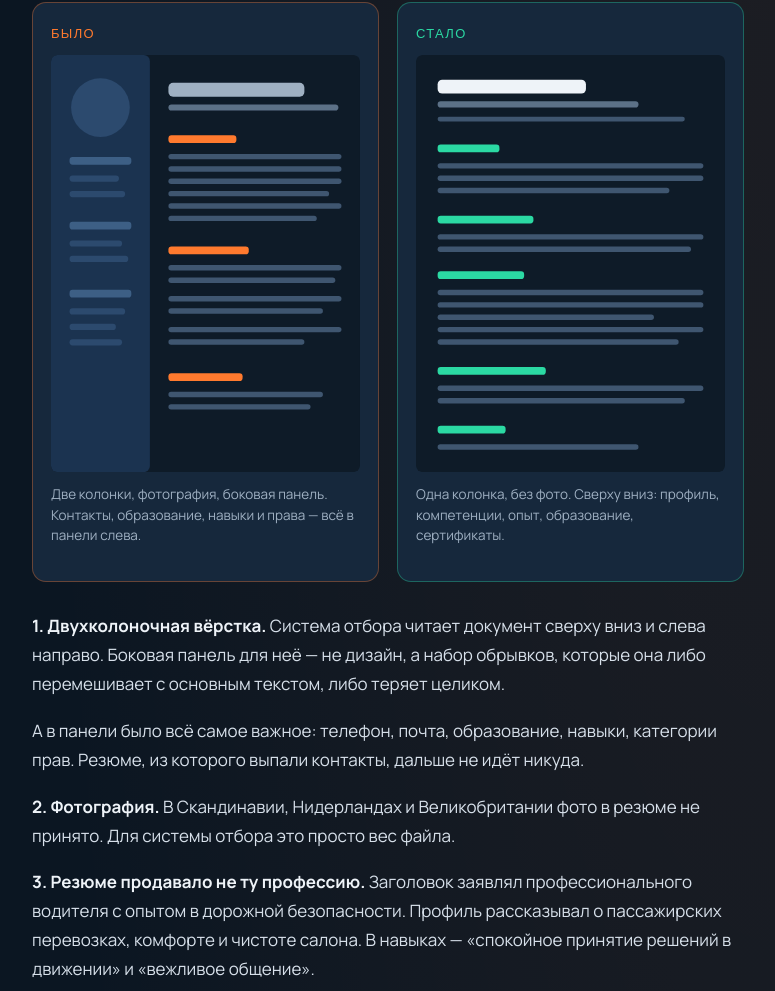
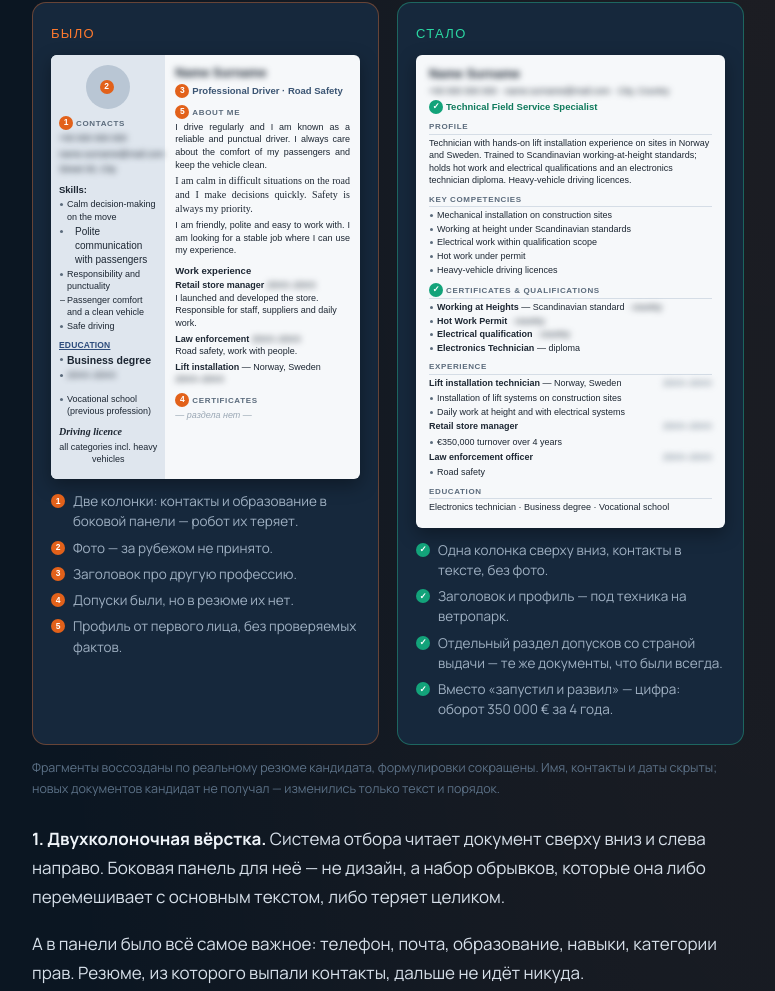
Before and after one commit to FIFOroute/fiforoute, a plain HTML site: page blog/primer-rezume-vetroenergetika.html in a window 1280 px wide. Shown: the part 1555-2546 px from the top of the page, without its empty margins (252-1027 px from the left). Drawn offline with nearby package versions, Linux system fonts and the light colour scheme.

Commit message:
Blogs: reālistiski CV fragmenti «Было / Стало» shēmu vietā
Co-Authored-By: Claude Opus 5.5 <noreply@anthropic.com>

```diff
--- a/blog/primer-rezume-vetroenergetika.html
+++ b/blog/primer-rezume-vetroenergetika.html
@@ -113,8 +113,45 @@
   .cv-panel.bad .cap{color:var(--orange);}
   .cv-panel.good .cap{color:var(--green);}
   .cv-panel svg{width:100%;height:auto;display:block;border-radius:6px;}
+  .cv-sheet{background:#f6f8fa;color:#1d2733;border-radius:6px;font-family:Arial,Helvetica,sans-serif;font-size:9px;line-height:1.4;overflow:hidden;position:relative;box-shadow:0 6px 18px rgba(0,0,0,.35);}
+  .cv-sheet .hid{filter:blur(3px);user-select:none;}
+  .cv-sheet h4{font-size:8px;letter-spacing:.08em;text-transform:uppercase;margin:7px 0 2px;color:#5b6b7c;font-family:Arial,sans-serif;font-weight:700;}
+  article .cv-sheet p{margin:0 0 3px;font-size:9px;line-height:1.4;color:#1d2733;}
+  article .cv-sheet ul{margin:0 0 2px;padding-left:0;}
+  article .cv-sheet ul li{margin:0 0 1px;padding-left:8px;font-size:9px;color:#1d2733;line-height:1.4;}
+  article .cv-sheet ul li::before{content:"";left:1px;top:5px;width:3px;height:3px;background:#5b6b7c;}
+  .cv-two{display:grid;grid-template-columns:37% 1fr;}
+  .cv-side{background:#dfe6ee;padding:10px 8px;}
+  .cv-main{padding:10px 10px;}
+  .cv-photo{width:44px;height:44px;border-radius:50%;background:#b9c6d4;margin:0 auto 6px;display:flex;align-items:center;justify-content:center;}
+  .cv-sheet .cv-name{font-size:12.5px;font-weight:700;margin:0 0 1px;}
+  .cv-sheet .cv-title{font-size:9.5px;font-weight:700;color:#3b5573;margin-bottom:4px;}
+  .cv-one{padding:11px 13px;}
+  .cv-one .cv-title{color:#0f7a5c;}
+  .cv-one h4{border-bottom:1px solid #d5dde6;padding-bottom:1px;}
+  .cv-row{display:flex;justify-content:space-between;gap:6px;}
+  .cv-row span{color:#5b6b7c;white-space:nowrap;}
+  /* «Было» — amatiera formatējums: dažādi virsraksti, fonti, atkāpes */
+  .bad .h-a{font-size:9.5px;letter-spacing:0;text-transform:none;color:#1d2733;}
+  .bad .h-b{text-decoration:underline;letter-spacing:.02em;color:#2d4c7c;font-size:8.5px;}
+  .bad .h-c{font-family:'Times New Roman',serif;font-size:10px;text-transform:none;letter-spacing:0;color:#1d2733;font-style:italic;}
+  article .bad .cv-sheet ul li.off{padding-left:16px;font-size:10px;}
+  article .bad .cv-sheet ul li.dash::before{content:"–";background:none;width:auto;height:auto;top:0;left:1px;color:#1d2733;}
+  article .bad .cv-sheet ul li.big{font-size:10.5px;font-weight:700;}
+  .bad .serif{font-family:'Times New Roman',serif;font-size:10px !important;}
+  .bad .just{text-align:justify;}
+  .bad .gap{height:9px;}
+  .bad .center{text-align:center;}
+  .mk{display:inline-flex;align-items:center;justify-content:center;width:14px;height:14px;border-radius:50%;font-size:8.5px;font-weight:700;color:#fff;vertical-align:1px;margin-right:3px;font-family:Arial,sans-serif;text-transform:none;text-decoration:none;letter-spacing:0;font-style:normal;}
+  .bad .mk{background:#e2611a;}
+  .good .mk{background:#13a37a;}
+  article .cv-legend{list-style:none;padding:0;margin:12px 0 0;}
+  article .cv-legend li{margin-bottom:6px;padding-left:22px;font-size:13.5px;color:var(--slate-light);line-height:1.5;}
+  article .cv-legend li::before{display:none;}
+  .cv-legend .mk{position:absolute;left:0;top:3px;}
+  .cv-src{font-size:12.5px;color:var(--slate);margin:-18px 0 26px;}
   .cv-panel .note{font-size:13.5px;color:var(--slate-light);margin-top:12px;line-height:1.5;}
-  @media(max-width:560px){ .cv-compare{grid-template-columns:1fr;} }
+  @media(max-width:760px){ .cv-compare{grid-template-columns:1fr;} }
 
   .faq{margin:44px 0 0;}
   .faq h2{margin-bottom:20px;}
@@ -293,71 +330,100 @@ y=l.getElementsByTagName(r)[0];y.parentNode.insertBefore(t,y);
     <div class="cv-compare">
       <div class="cv-panel bad">
         <div class="cap">Было</div>
-        <svg viewBox="0 0 200 270" role="img" aria-label="Схема резюме в две колонки с фотографией и боковой панелью">
-        <rect x="0" y="0" width="200" height="270" rx="4" fill="#0e1b28"/>
-        <rect x="0" y="0" width="64" height="270" rx="4" fill="#1b3350"/>
-        <circle cx="32" cy="34" r="19" fill="#2c4a6e"/>
-        <rect x="12" y="66" width="40" height="5" rx="2" fill="#3d5f85"/>
-        <rect x="12" y="78" width="32" height="4" rx="2" fill="#2c4a6e"/>
-        <rect x="12" y="88" width="36" height="4" rx="2" fill="#2c4a6e"/>
-        <rect x="12" y="108" width="40" height="5" rx="2" fill="#3d5f85"/>
-        <rect x="12" y="120" width="34" height="4" rx="2" fill="#2c4a6e"/>
-        <rect x="12" y="130" width="38" height="4" rx="2" fill="#2c4a6e"/>
-        <rect x="12" y="152" width="40" height="5" rx="2" fill="#3d5f85"/>
-        <rect x="12" y="164" width="36" height="4" rx="2" fill="#2c4a6e"/>
-        <rect x="12" y="174" width="30" height="4" rx="2" fill="#2c4a6e"/>
-        <rect x="12" y="184" width="34" height="4" rx="2" fill="#2c4a6e"/>
-        <rect x="76" y="18" width="88" height="9" rx="3" fill="#9fb0c2"/>
-        <rect x="76" y="32" width="110" height="4" rx="2" fill="#5c7187"/>
-        <rect x="76" y="52" width="44" height="5" rx="2" fill="#ff7a2e"/>
-        <rect x="76" y="64" width="112" height="3.5" rx="1.75" fill="#3f5670"/>
-        <rect x="76" y="72" width="112" height="3.5" rx="1.75" fill="#3f5670"/>
-        <rect x="76" y="80" width="112" height="3.5" rx="1.75" fill="#3f5670"/>
-        <rect x="76" y="88" width="104" height="3.5" rx="1.75" fill="#3f5670"/>
-        <rect x="76" y="96" width="112" height="3.5" rx="1.75" fill="#3f5670"/>
-        <rect x="76" y="104" width="96" height="3.5" rx="1.75" fill="#3f5670"/>
-        <rect x="76" y="124" width="52" height="5" rx="2" fill="#ff7a2e"/>
-        <rect x="76" y="136" width="112" height="3.5" rx="1.75" fill="#3f5670"/>
-        <rect x="76" y="144" width="108" height="3.5" rx="1.75" fill="#3f5670"/>
-        <rect x="76" y="156" width="112" height="3.5" rx="1.75" fill="#3f5670"/>
-        <rect x="76" y="164" width="100" height="3.5" rx="1.75" fill="#3f5670"/>
-        <rect x="76" y="176" width="112" height="3.5" rx="1.75" fill="#3f5670"/>
-        <rect x="76" y="184" width="88" height="3.5" rx="1.75" fill="#3f5670"/>
-        <rect x="76" y="206" width="48" height="5" rx="2" fill="#ff7a2e"/>
-        <rect x="76" y="218" width="100" height="3.5" rx="1.75" fill="#3f5670"/>
-        <rect x="76" y="226" width="92" height="3.5" rx="1.75" fill="#3f5670"/>
-      </svg>
-        <p class="note">Две колонки, фотография, боковая панель. Контакты, образование, навыки и права — всё в панели слева.</p>
+        <div class="cv-sheet" role="img" aria-label="Фрагмент первой версии резюме: две колонки, фото, разный формат разделов, заголовок про профессию водителя, допусков нет">
+          <div class="cv-two">
+            <div class="cv-side">
+              <div class="cv-photo"><span class="mk">2</span></div>
+              <h4><span class="mk">1</span>CONTACTS</h4>
+              <p class="hid">+00 000 000 000</p>
+              <p class="hid">name.surname@mail.com</p>
+              <p class="hid">Street 00, City</p>
+              <h4 class="h-a">Skills:</h4>
+              <ul>
+                <li>Calm decision-making on the move</li>
+                <li class="off">Polite communication with passengers</li>
+                <li>Responsibility and punctuality</li>
+                <li class="dash">Passenger comfort and a clean vehicle</li>
+                <li>Safe driving</li>
+              </ul>
+              <h4 class="h-b">EDUCATION</h4>
+              <ul>
+                <li class="big">Business degree</li>
+                <li><span class="hid">20XX–20XX</span></li>
+              </ul>
+              <div class="gap"></div>
+              <ul><li>Vocational school (previous profession)</li></ul>
+              <h4 class="h-c">Driving licence</h4>
+              <p class="center">all categories incl. heavy vehicles</p>
+            </div>
+            <div class="cv-main">
+              <p class="cv-name hid">Name Surname</p>
+              <p class="cv-title"><span class="mk">3</span>Professional Driver · Road Safety</p>
+              <h4><span class="mk">5</span>About me</h4>
+              <p class="just">I drive regularly and I am known as a reliable and punctual driver. I always care about the comfort of my passengers and keep the vehicle clean.</p>
+              <p class="just serif">I am calm in difficult situations on the road and I make decisions quickly. Safety is always my priority.</p>
+              <p class="just">I am friendly, polite and easy to work with. I am looking for a stable job where I can use my experience.</p>
+              <h4 class="h-a">Work experience</h4>
+              <p><b>Retail store manager</b> <span class="hid">20XX–20XX</span><br>I launched and developed the store. Responsible for staff, suppliers and daily work.</p>
+              <p><b>Law enforcement</b> <span class="hid">20XX–20XX</span><br>Road safety, work with people.</p>
+              <p><b>Lift installation</b> — Norway, Sweden <span class="hid">20XX–20XX</span></p>
+              <h4><span class="mk">4</span>Certificates</h4>
+              <p style="color:#9aa7b4;font-style:italic;">— раздела нет —</p>
+            </div>
+          </div>
+        </div>
+        <ul class="cv-legend">
+          <li><span class="mk">1</span>Две колонки: контакты и образование в боковой панели — робот их теряет.</li>
+          <li><span class="mk">2</span>Фото — за рубежом не принято.</li>
+          <li><span class="mk">3</span>Заголовок про другую профессию.</li>
+          <li><span class="mk">4</span>Допуски были, но в резюме их нет.</li>
+          <li><span class="mk">5</span>Профиль от первого лица, без проверяемых фактов.</li>
+        </ul>
       </div>
       <div class="cv-panel good">
         <div class="cap">Стало</div>
-        <svg viewBox="0 0 200 270" role="img" aria-label="Схема резюме в одну колонку без фотографии">
-        <rect x="0" y="0" width="200" height="270" rx="4" fill="#0e1b28"/>
-        <rect x="14" y="16" width="96" height="9" rx="3" fill="#eef3f8"/>
-        <rect x="14" y="30" width="130" height="4" rx="2" fill="#5c7187"/>
-        <rect x="14" y="40" width="160" height="3" rx="1.5" fill="#3f5670"/>
-        <rect x="14" y="58" width="40" height="5" rx="2" fill="#2bd9a3"/>
-        <rect x="14" y="70" width="172" height="3.5" rx="1.75" fill="#3f5670"/>
-        <rect x="14" y="78" width="172" height="3.5" rx="1.75" fill="#3f5670"/>
-        <rect x="14" y="86" width="150" height="3.5" rx="1.75" fill="#3f5670"/>
-        <rect x="14" y="104" width="62" height="5" rx="2" fill="#2bd9a3"/>
-        <rect x="14" y="116" width="172" height="3.5" rx="1.75" fill="#3f5670"/>
-        <rect x="14" y="124" width="164" height="3.5" rx="1.75" fill="#3f5670"/>
-        <rect x="14" y="140" width="56" height="5" rx="2" fill="#2bd9a3"/>
-        <rect x="14" y="152" width="172" height="3.5" rx="1.75" fill="#3f5670"/>
-        <rect x="14" y="160" width="172" height="3.5" rx="1.75" fill="#3f5670"/>
-        <rect x="14" y="168" width="140" height="3.5" rx="1.75" fill="#3f5670"/>
-        <rect x="14" y="176" width="172" height="3.5" rx="1.75" fill="#3f5670"/>
-        <rect x="14" y="184" width="156" height="3.5" rx="1.75" fill="#3f5670"/>
-        <rect x="14" y="202" width="70" height="5" rx="2" fill="#2bd9a3"/>
-        <rect x="14" y="214" width="172" height="3.5" rx="1.75" fill="#3f5670"/>
-        <rect x="14" y="222" width="160" height="3.5" rx="1.75" fill="#3f5670"/>
-        <rect x="14" y="240" width="44" height="5" rx="2" fill="#2bd9a3"/>
-        <rect x="14" y="252" width="130" height="3.5" rx="1.75" fill="#3f5670"/>
-      </svg>
-        <p class="note">Одна колонка, без фото. Сверху вниз: профиль, компетенции, опыт, образование, сертификаты.</p>
+        <div class="cv-sheet" role="img" aria-label="Фрагмент новой версии резюме: одна колонка, без фото, заголовок под полевые технические работы, раздел допусков">
+          <div class="cv-one">
+            <p class="cv-name hid">Name Surname</p>
+            <p class="hid">+00 000 000 000 · name.surname@mail.com · City, Country</p>
+            <p class="cv-title"><span class="mk">✓</span>Technical Field Service Specialist</p>
+            <h4>Profile</h4>
+            <p>Technician with hands-on lift installation experience on sites in Norway and Sweden. Trained to Scandinavian working-at-height standards; holds hot work and electrical qualifications and an electronics technician diploma. Heavy-vehicle driving licences.</p>
+            <h4>Key competencies</h4>
+            <ul>
+              <li>Mechanical installation on construction sites</li>
+              <li>Working at height under Scandinavian standards</li>
+              <li>Electrical work within qualification scope</li>
+              <li>Hot work under permit</li>
+              <li>Heavy-vehicle driving licences</li>
+            </ul>
+            <h4><span class="mk">✓</span>Certificates &amp; qualifications</h4>
+            <ul>
+              <li><b>Working at Heights</b> — Scandinavian standard <span class="hid">· country</span></li>
+              <li><b>Hot Work Permit</b> <span class="hid">· country</span></li>
+              <li><b>Electrical qualification</b> <span class="hid">· country</span></li>
+              <li><b>Electronics Technician</b> — diploma</li>
+            </ul>
+            <h4>Experience</h4>
+            <div class="cv-row"><p><b>Lift installation technician</b> — Norway, Sweden</p><span class="hid">20XX–20XX</span></div>
+            <ul><li>Installation of lift systems on construction sites</li><li>Daily work at height and with electrical systems</li></ul>
+            <div class="cv-row"><p><b>Retail store manager</b></p><span class="hid">20XX–20XX</span></div>
+            <ul><li>€350,000 turnover over 4 years</li></ul>
+            <div class="cv-row"><p><b>Law enforcement officer</b></p><span class="hid">20XX–20XX</span></div>
+            <ul><li>Road safety</li></ul>
+            <h4>Education</h4>
+            <p>Electronics technician · Business degree · Vocational school</p>
+          </div>
+        </div>
+        <ul class="cv-legend">
+          <li><span class="mk">✓</span>Одна колонка сверху вниз, контакты в тексте, без фото.</li>
+          <li><span class="mk">✓</span>Заголовок и профиль — под техника на ветропарк.</li>
+          <li><span class="mk">✓</span>Отдельный раздел допусков со страной выдачи — те же документы, что были всегда.</li>
+          <li><span class="mk">✓</span>Вместо «запустил и развил» — цифра: оборот 350 000 € за 4 года.</li>
+        </ul>
       </div>
     </div>
+    <p class="cv-src">Фрагменты воссозданы по реальному резюме кандидата, формулировки сокращены. Имя, контакты и даты скрыты; новых документов кандидат не получал — изменились только текст и порядок.</p>
 
     <p><strong>1. Двухколоночная вёрстка.</strong> Система отбора читает документ сверху вниз и слева направо. Боковая панель для неё — не дизайн, а набор обрывков, которые она либо перемешивает с основным текстом, либо теряет целиком.</p>
 
```
